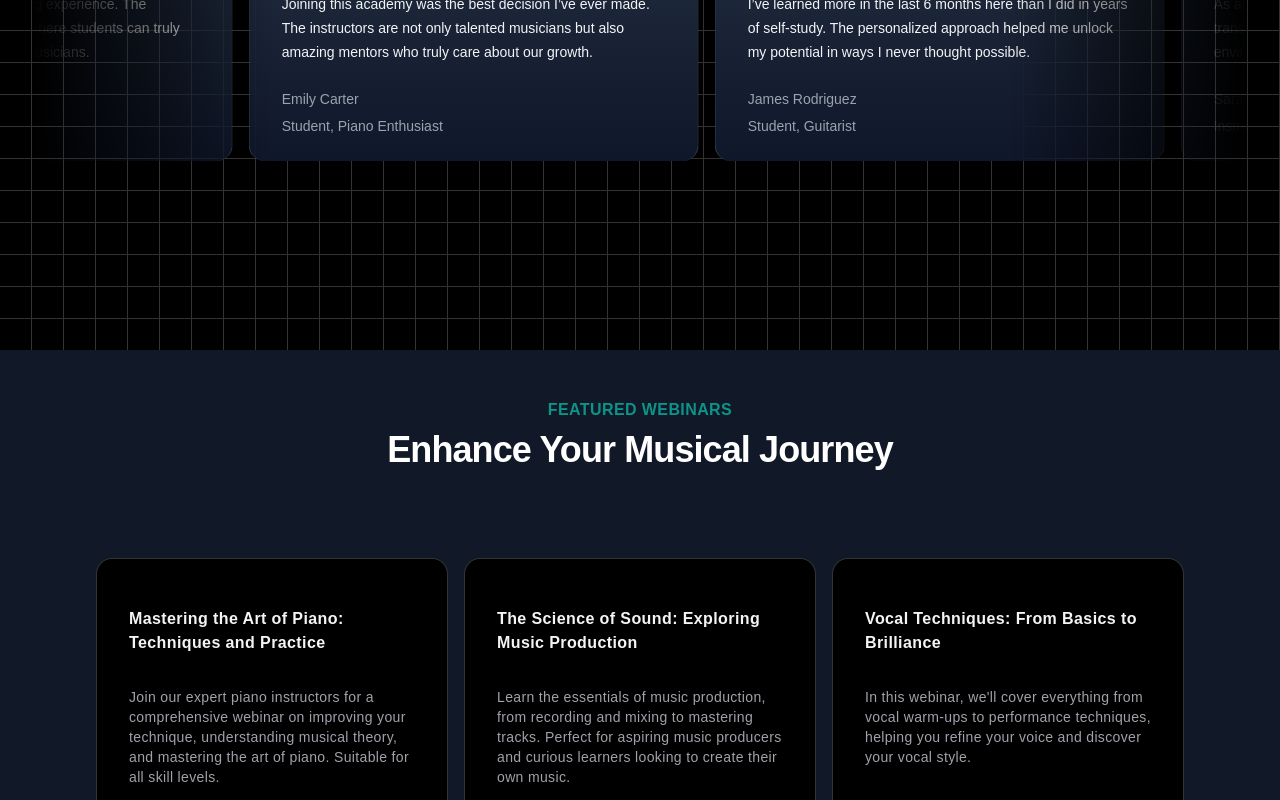
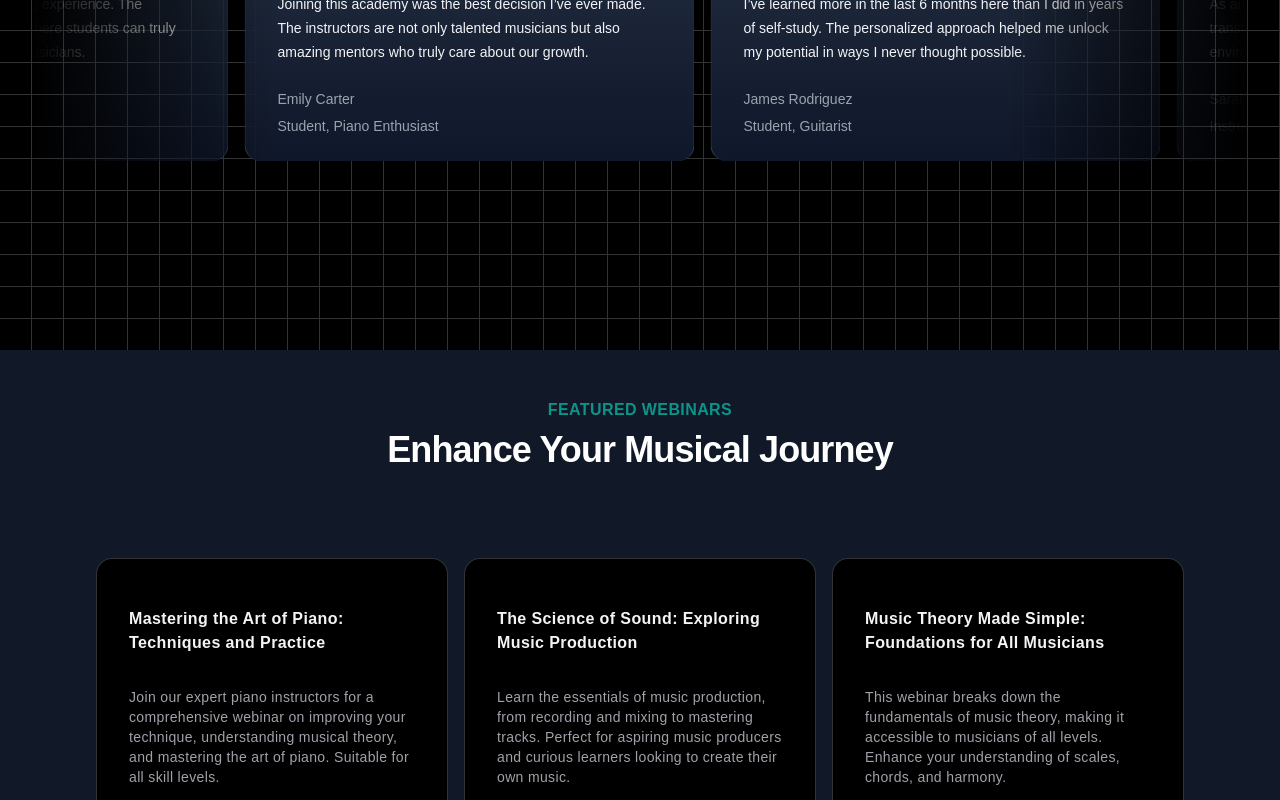
Before and after one commit to sachin-bi/musicAcademy_NextJS, a Next.js app: page / in a window 1280 px wide. Shown: the part 2000-2800 px from the top of the page. Built offline with nearby package versions, Linux system fonts and the light colour scheme.

Commit message:
data set

```diff
--- a/src/components/UpcomingWebiners.tsx
+++ b/src/components/UpcomingWebiners.tsx
@@ -22,13 +22,7 @@ function UpcomingWebiners() {
             link: "/",
             isFeatured: false,
         },
-        {
-            title: "Vocal Techniques: From Basics to Brilliance",
-            description:
-                "In this webinar, we'll cover everything from vocal warm-ups to performance techniques, helping you refine your voice and discover your vocal style.",
-            link: "/",
-            isFeatured: true,
-        },
+
         {
             title: "Music Theory Made Simple: Foundations for All Musicians",
             description:
```
